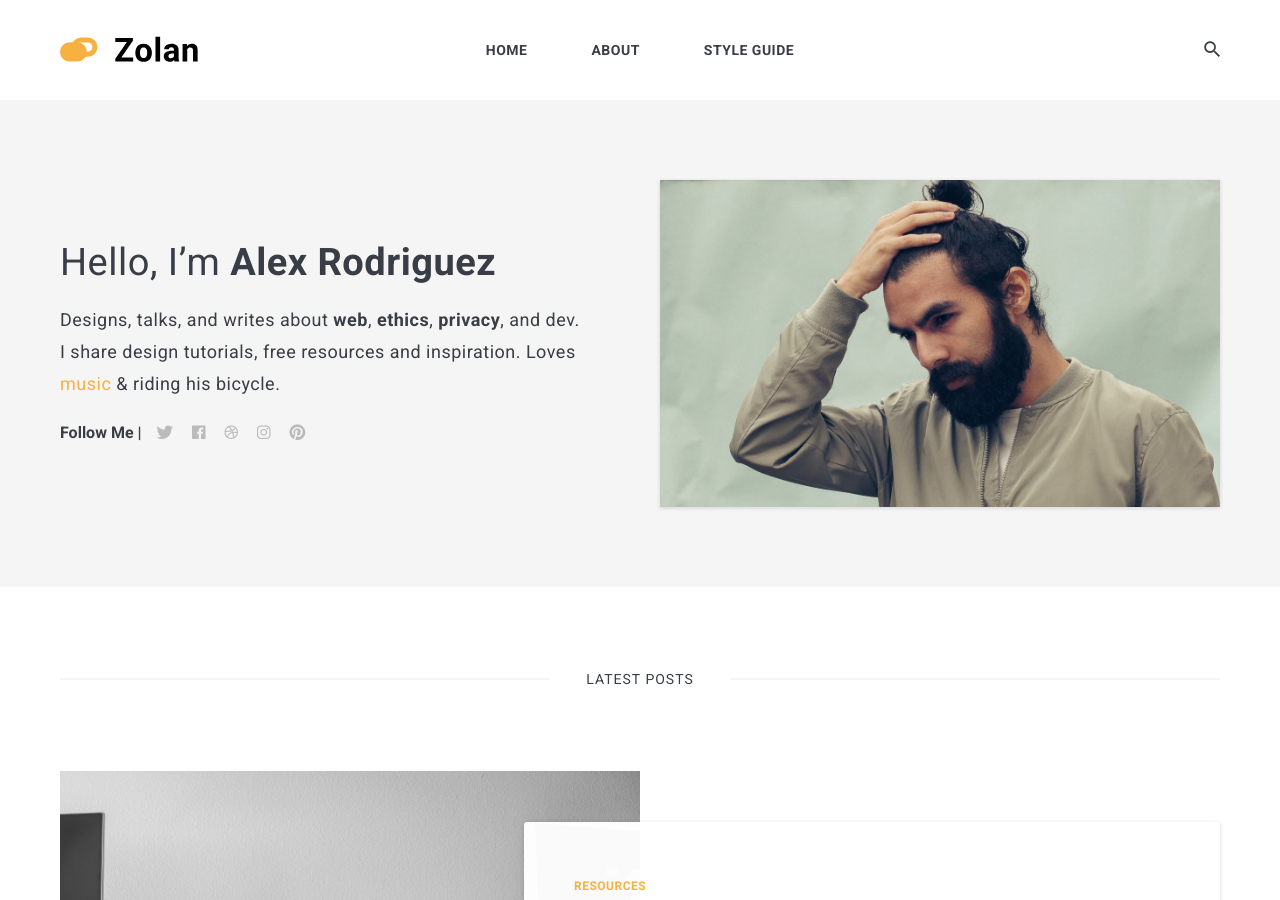
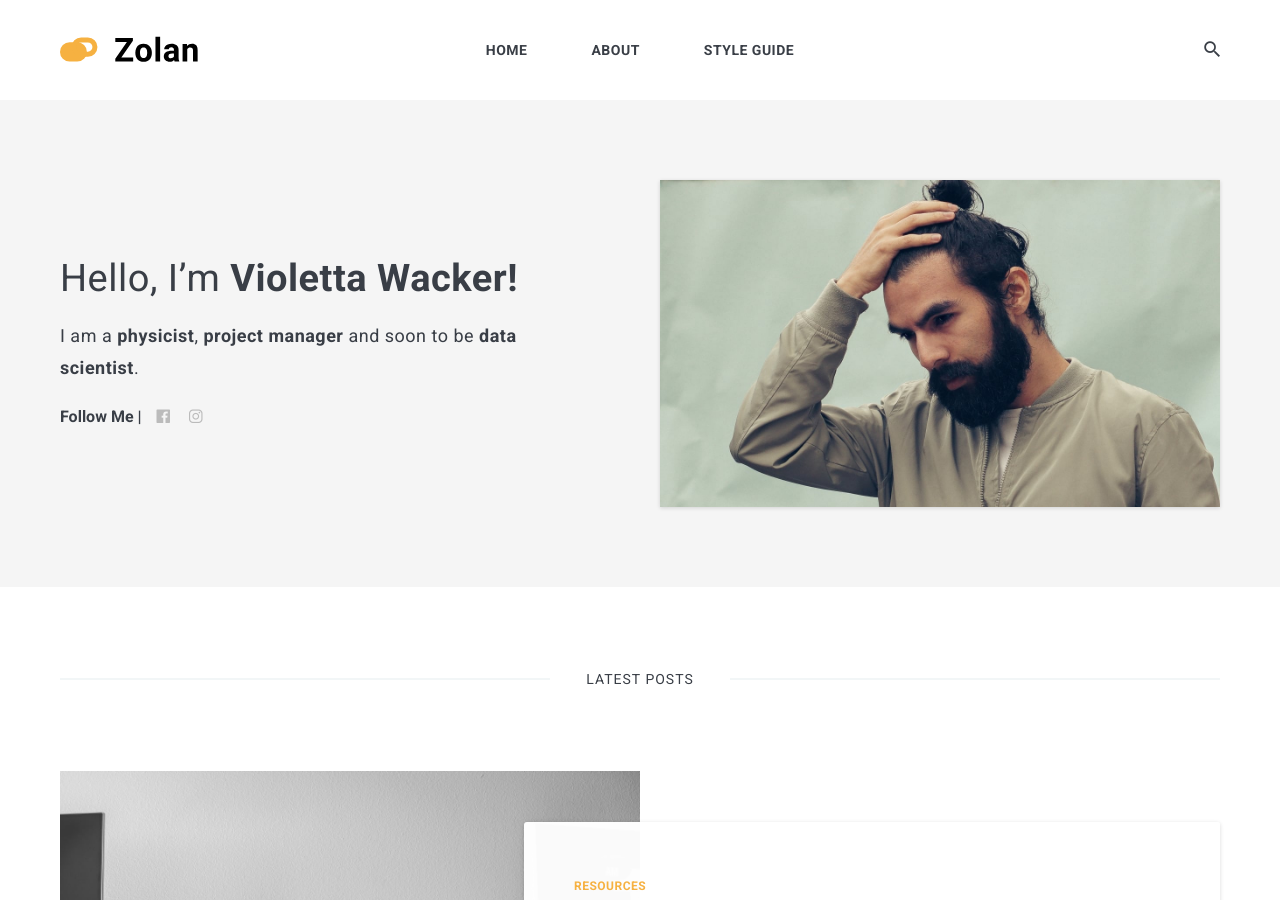
Before and after one commit to violefreak/violefreak.github.io, a Jekyll site: the page built from index.html, in a window 1280 px wide and 900 px high. Built offline with Jekyll 4.4.1, drawn with Linux system fonts in a browser that asks for light colours; nearby versions of some CDN libraries; the list of posts is cut into pages by our own code.

Commit message:
Update settings.yml

```diff
--- a/_data/settings.yml
+++ b/_data/settings.yml
@@ -10,17 +10,14 @@ description: Zolan is modern minimal theme for Jekyll
 author:
   name: Alex Rodriguez
   image: 01.jpg
-  say-hello: Hello, I’m <strong>Alex Rodriguez</strong>
-  bio: Designs, talks, and writes about <strong>web</strong>, <strong>ethics</strong>, <strong>privacy</strong>, and dev. I share design tutorials, free resources and inspiration. Loves <a href="#">music</a> & riding his bicycle.
+  say-hello: Hello, I’m <strong>Violetta Wacker!</strong>
+  bio: I am a <strong>physicist</strong>, <strong>project manager</strong> and soon to be <strong>data scientist</strong>.
 
 
 #-------------------------------
 # Contact links
-twitter: https://twitter.com/ # Add your Twitter handle
-facebook: https://facebook.com/ # Add your Facebook handle
-dribbble: https://dribbble.com/ # Add your Dribbble handle
-instagram: https://instagram.com/ # Add your Instagram handle
-pinterest: https://pinterest.com/ # Add your Pinterest handle
+facebook: https://facebook.com/violefreak # Add your Facebook handle
+instagram: https://instagram.com/violefreak # Add your Instagram handle
 
 
 #-------------------------------
@@ -30,8 +27,8 @@ disqus-identifier: mr-brown # add your shortname for Disqus Comment. For example
 
 #-------------------------------
 # Instagram Feed
-instafeed: # To enable the instafeed, use the value true. To turn off use the value false.
-instagram-profile: artemsheludko_ # Add instagram username
+instafeed: true # To enable the instafeed, use the value true. To turn off use the value false.
+instagram-profile: violefreak # Add instagram username
 
 
 #-------------------------------
```
